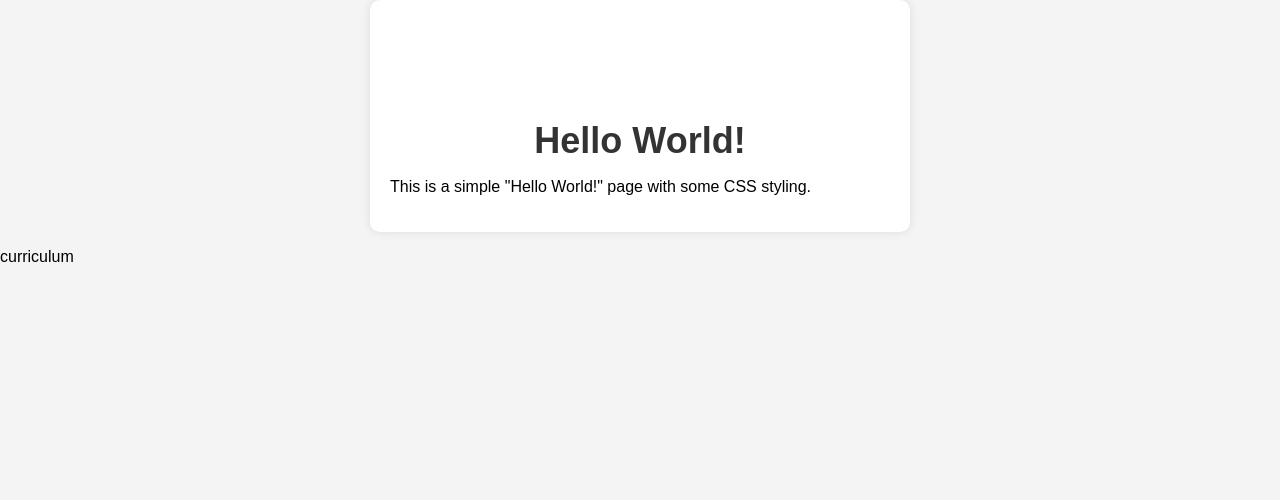
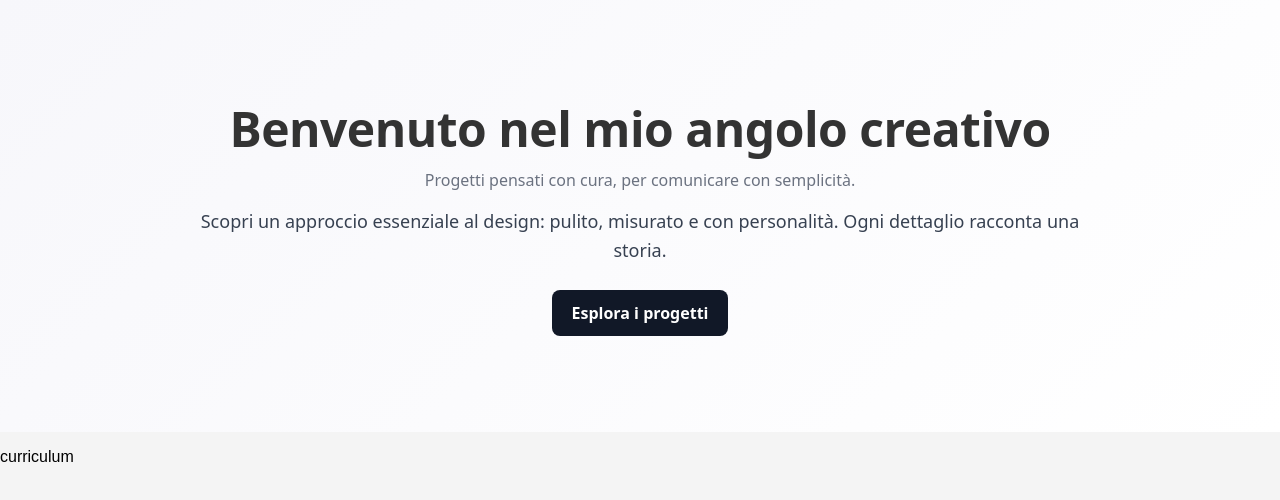
Before and after one commit to luca-poggiali-design/miositolp, a plain HTML site: page index.html in a window 1280 px wide. Drawn offline with Linux system fonts and the light colour scheme.

Commit message:
Update index.html

```diff
--- a/index.html
+++ b/index.html
@@ -24,13 +24,60 @@
       border-radius: 10px;
       box-shadow: 0 0 10px rgba(0, 0, 0, 0.1);
     }
+    /* Hero: Elegante */
+    .hero {
+      padding: 6rem 1rem;
+      background: linear-gradient(135deg, #f7f7fb 0%, #ffffff 100%);
+      color: #0f1720;
+      text-align: center;
+      font-family: system-ui, -apple-system, "Segoe UI", Roboto, "Helvetica Neue", Arial;
+    }
+    .hero-container {
+      max-width: 900px;
+      margin: 0 auto;
+    }
+    .hero h1 {
+      font-size: 2.4rem;
+      margin: 0 0 0.5rem;
+      font-weight: 700;
+      letter-spacing: -0.5px;
+    }
+    .hero .subtitle {
+      color: #6b7280;
+      margin: 0 0 1rem;
+      font-size: 1rem;
+    }
+    .hero .lead {
+      font-size: 1.125rem;
+      color: #374151;
+      margin: 0 0 1.6rem;
+      line-height: 1.6;
+    }
+    .hero .btn {
+      display: inline-block;
+      padding: 0.75rem 1.25rem;
+      background: #111827;
+      color: #fff;
+      border-radius: 8px;
+      text-decoration: none;
+      font-weight: 600;
+    }
+    @media (min-width: 768px) {
+      .hero h1 { font-size: 3rem; }
+      .hero .lead { font-size: 1.125rem; }
+    }
   </style>
 </head>
 <body>
-  <div class="container">
-    <h1>Hello World!</h1>
-    <p>This is a simple "Hello World!" page with some CSS styling.</p>
-  </div>
+  <!-- Hero: Benvenuto nel mio angolo creativo (Elegante) -->
+  <section class="hero" aria-labelledby="hero-title">
+    <div class="hero-container">
+      <h1 id="hero-title">Benvenuto nel mio angolo creativo</h1>
+      <p class="subtitle">Progetti pensati con cura, per comunicare con semplicità.</p>
+      <p class="lead">Scopri un approccio essenziale al design: pulito, misurato e con personalità. Ogni dettaglio racconta una storia.</p>
+      <a class="btn" href="#progetti">Esplora i progetti</a>
+    </div>
+  </section>
   <p>curriculum</p>
 </body>
 </html>
```
